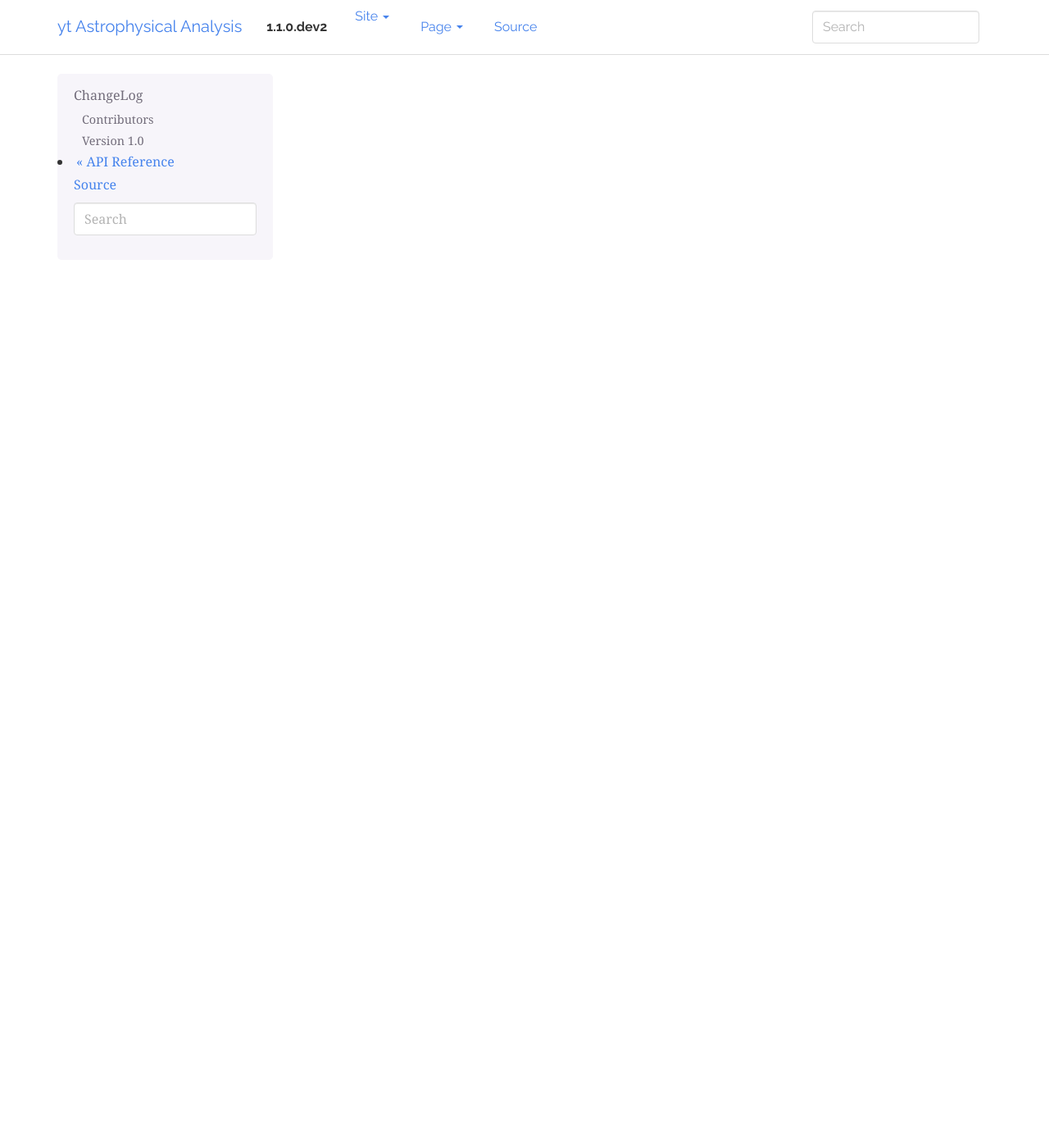
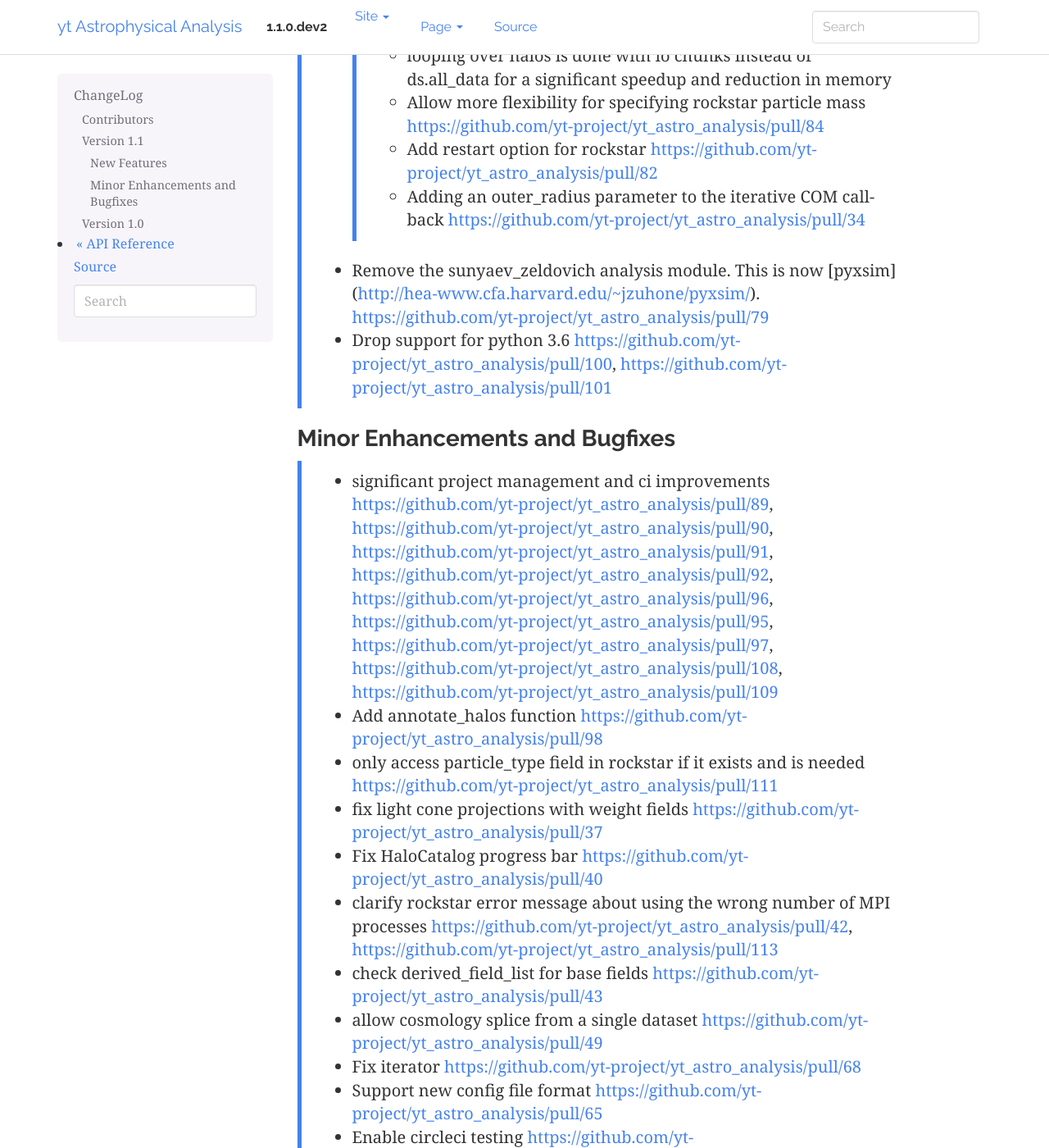
Before and after one commit to yt-project/yt_astro_analysis, a Sphinx documentation site: the page built from doc/source/changelog.rst, in a window 1280 px wide and 1400 px high, scrolled down 727 px. Shown: the whole window at 82% size. Built offline with Sphinx 7.4.7, drawn with Linux system fonts in a browser that asks for light colours; formulas are drawn with MathJax 3; before the commit the page ends 900 px from its top, so only the background shows below that; some of the changed text lies outside the part shown.

Commit message:
Update changelog and contributors.

```diff
--- a/doc/source/changelog.rst
+++ b/doc/source/changelog.rst
@@ -13,8 +13,54 @@ The `CREDITS file
 contains the most up-to-date list of everyone who has contributed to the
 yt_astro_analysis source code.
 
+Version 1.1
+-----------
+
+Release date: *December 9, 2021*
+
+New Features
+^^^^^^^^^^^^
+
+ * The HaloCatalog has been significantly refactored
+   https://github.com/yt-project/yt_astro_analysis/pull/58, https://github.com/yt-project/yt_astro_analysis/pull/62 with
+   the following additional improvements:
+
+     * the interface to the Rockstar halo finder is now compatible with the latest version of Rockstar Galaxies https://github.com/yt-project/yt_astro_analysis/pull/55
+     * all halo finders now support being run with time-series of datasets
+     * halo particle ids now savable with FoF and HOP halo finders https://github.com/yt-project/yt_astro_analysis/pull/52
+     * looping over halos is done with io chunks instead of ds.all_data for a significant speedup and reduction in memory
+     * Allow more flexibility for specifying rockstar particle mass https://github.com/yt-project/yt_astro_analysis/pull/84
+     * Add restart option for rockstar https://github.com/yt-project/yt_astro_analysis/pull/82
+     * Adding an outer_radius parameter to the iterative COM callback https://github.com/yt-project/yt_astro_analysis/pull/34
+
+ * Remove the sunyaev_zeldovich analysis module. This is now [pyxsim](http://hea-www.cfa.harvard.edu/~jzuhone/pyxsim/). https://github.com/yt-project/yt_astro_analysis/pull/79
+ * Drop support for python 3.6 https://github.com/yt-project/yt_astro_analysis/pull/100, https://github.com/yt-project/yt_astro_analysis/pull/101
+
+Minor Enhancements and Bugfixes
+^^^^^^^^^^^^^^^^^^^^^^^^^^^^^^^
+
+ * significant project management and ci improvements https://github.com/yt-project/yt_astro_analysis/pull/89, https://github.com/yt-project/yt_astro_analysis/pull/90, https://github.com/yt-project/yt_astro_analysis/pull/91, https://github.com/yt-project/yt_astro_analysis/pull/92, https://github.com/yt-project/yt_astro_analysis/pull/96, https://github.com/yt-project/yt_astro_analysis/pull/95, https://github.com/yt-project/yt_astro_analysis/pull/97, https://github.com/yt-project/yt_astro_analysis/pull/108, https://github.com/yt-project/yt_astro_analysis/pull/109
+ * Add annotate_halos function https://github.com/yt-project/yt_astro_analysis/pull/98
+ * only access particle_type field in rockstar if it exists and is needed https://github.com/yt-project/yt_astro_analysis/pull/111
+ * fix light cone projections with weight fields https://github.com/yt-project/yt_astro_analysis/pull/37
+ * Fix HaloCatalog progress bar https://github.com/yt-project/yt_astro_analysis/pull/40
+ * clarify rockstar error message about using the wrong number of MPI processes https://github.com/yt-project/yt_astro_analysis/pull/42, https://github.com/yt-project/yt_astro_analysis/pull/113
+ * check derived_field_list for base fields https://github.com/yt-project/yt_astro_analysis/pull/43
+ * allow cosmology splice from a single dataset https://github.com/yt-project/yt_astro_analysis/pull/49
+ * Fix iterator https://github.com/yt-project/yt_astro_analysis/pull/68
+ * Support new config file format https://github.com/yt-project/yt_astro_analysis/pull/65
+ * Enable circleci testing https://github.com/yt-project/yt_astro_analysis/pull/44
+ * Add max_box_fraction to plan_cosmology_splice https://github.com/yt-project/yt_astro_analysis/pull/76
+ * Fix HaloCatalog output_dir https://github.com/yt-project/yt_astro_analysis/pull/81
+ * remove deprecated dm_only keyword from halo finder https://github.com/yt-project/yt_astro_analysis/pull/57
+ * update amr_grid.inp https://github.com/yt-project/yt_astro_analysis/pull/77
+
+**Full Changelog**: https://github.com/yt-project/yt_astro_analysis/compare/yt_astro_analysis-1.0.0...yt_astro_analysis-1.1.0
+
 Version 1.0
 -----------
+
+Release date: *October 11, 2018*
 
 This is initial stable release of yt_astro_analysis. Before this, all
 code in here was contained in the `yt package's
```
Also changed, not shown: 1 other file.
